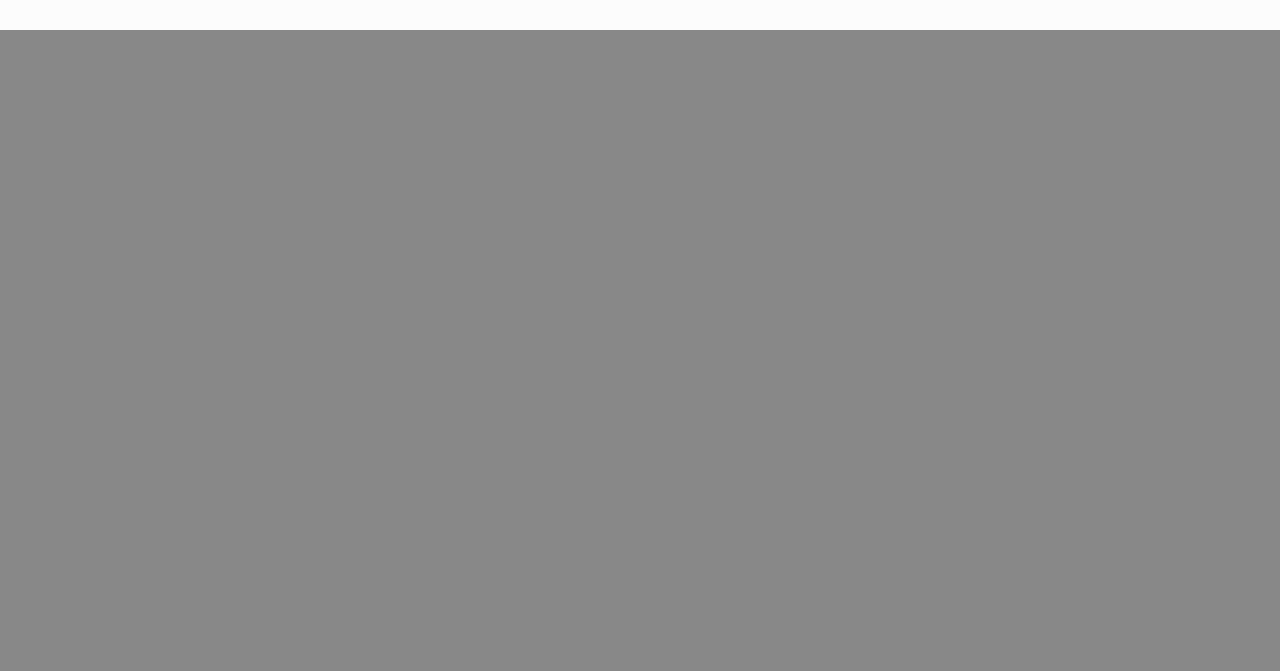
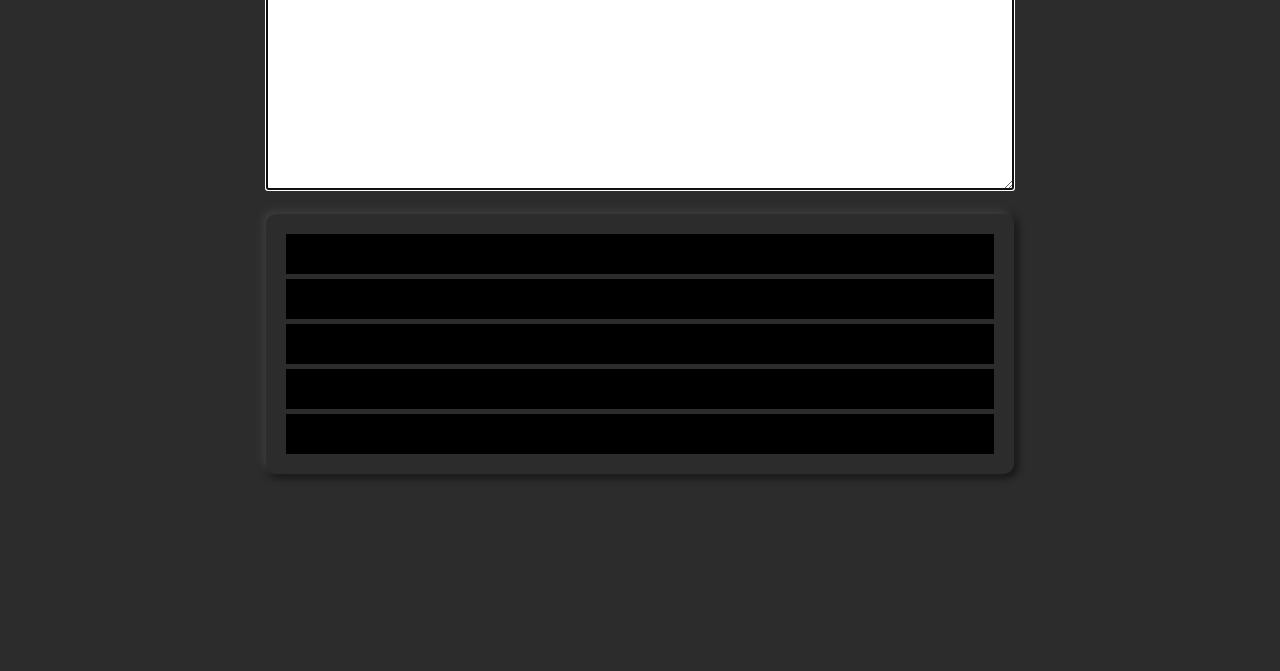
Before and after one commit to knnfmx/virtual-keyboard, a plain HTML site: page index.html in a window 1280 px wide. Shown: the part 129-800 px from the top of the page. Drawn offline with Linux system fonts and the light colour scheme.

Commit message:
feat: add textarea, keyboard-container with key rows

```diff
--- a/script.js
+++ b/script.js
@@ -11,15 +11,46 @@ document.addEventListener('DOMContentLoaded', () => {
   BODY.prepend(HEADER);
   HEADER.after(MAIN);
 
-  HEADER.appendChild(HEADER_CONTENT_WRAPPER);
+  HEADER.append(HEADER_CONTENT_WRAPPER);
+
   let title = document.createElement('h1');
   title.classList.add('title', 'text');
   title.innerText = "Virtual Keyboard";
-  HEADER_CONTENT_WRAPPER.appendChild(title);
+  HEADER_CONTENT_WRAPPER.append(title);
+
   let description = document.createElement('h2');
   description.classList.add('description', 'text');
   description.innerText = "Created for Windows operating system";
-  HEADER_CONTENT_WRAPPER.appendChild(description);
+  HEADER_CONTENT_WRAPPER.append(description);
+
+  MAIN.append(MAIN_CONTENT_WRAPPER);
+
+  let textArea = document.createElement('textarea');
+  textArea.id = 'textarea';
+  textArea.setAttribute('autofocus', true);
+  textArea.classList.add('textarea');
+  MAIN_CONTENT_WRAPPER.append(textArea);
+
+  let keyboard = document.createElement('div');
+  keyboard.classList.add('keyboard');
+  MAIN_CONTENT_WRAPPER.append(keyboard);
+
+  let keysRowOne = document.createElement('div');
+  keysRowOne.classList.add('keyboard__rows');
+
+  let keysRowTwo = document.createElement('div');
+  keysRowTwo.classList.add('keyboard__rows');
+
+  let keysRowThree = document.createElement('div');
+  keysRowThree.classList.add('keyboard__rows');
+
+  let keysRowFour = document.createElement('div');
+  keysRowFour.classList.add('keyboard__rows');
+
+  let keysRowFive = document.createElement('div');
+  keysRowFive.classList.add('keyboard__rows');
+
+  keyboard.append(keysRowOne, keysRowTwo, keysRowThree, keysRowFour, keysRowFive);
 
 
 
--- a/style.css
+++ b/style.css
@@ -4,19 +4,27 @@
   box-sizing: border-box;
 }
 
+:root {
+  --background-color-light: #8c8c8c;
+  --background-color-dark: #2c2c2c;
+  --light: #404242;
+  --dark: #070808;
+  --keyboard-container-shadow: -3px -3px 8px var(--light), 2px 2px 8px var(--dark);
+}
 .content-wrapper {
   width: 768px;
   margin: 0 auto;
+  padding: 0 10px;
 }
 
 .body {
-  background-color: #888888;
+  background-color: var(--background-color-dark);
 }
 
 .header {
-  background-color: #fcfcfc;
+  background-color: var(--background-color-light);
   width: 100%;
-  padding: 40px 0
+  padding: 10px 0
 }
 
 .title,
@@ -24,3 +32,30 @@
   text-align: center;
   margin: 5px 0;
 }
+
+.textarea {
+  min-width: 748px;
+  max-width: 748px;
+  min-height: 200px;
+  max-height: 200px;
+  margin: 20px 0;
+}
+
+.keyboard {
+  display: flex;
+  flex-direction: column;
+  gap: 5px;
+  width: 748px;
+  height: 260px;
+  padding: 20px;
+  border-radius: 10px;
+  background-color: var(--background-color-dark);
+  box-shadow: var(--keyboard-container-shadow);
+
+}
+
+.keyboard__rows {
+  width: 100%;
+  height: 40px;
+  background-color: black;
+}
```
